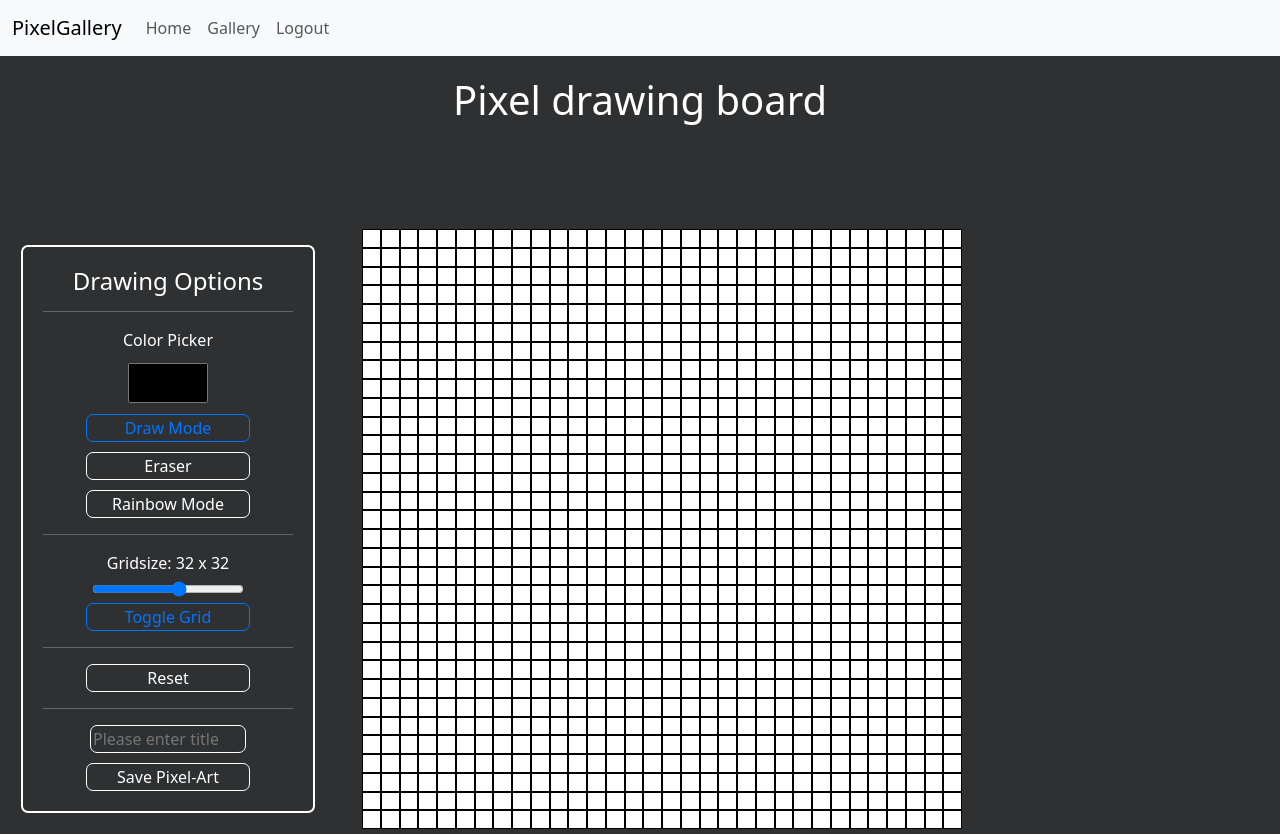
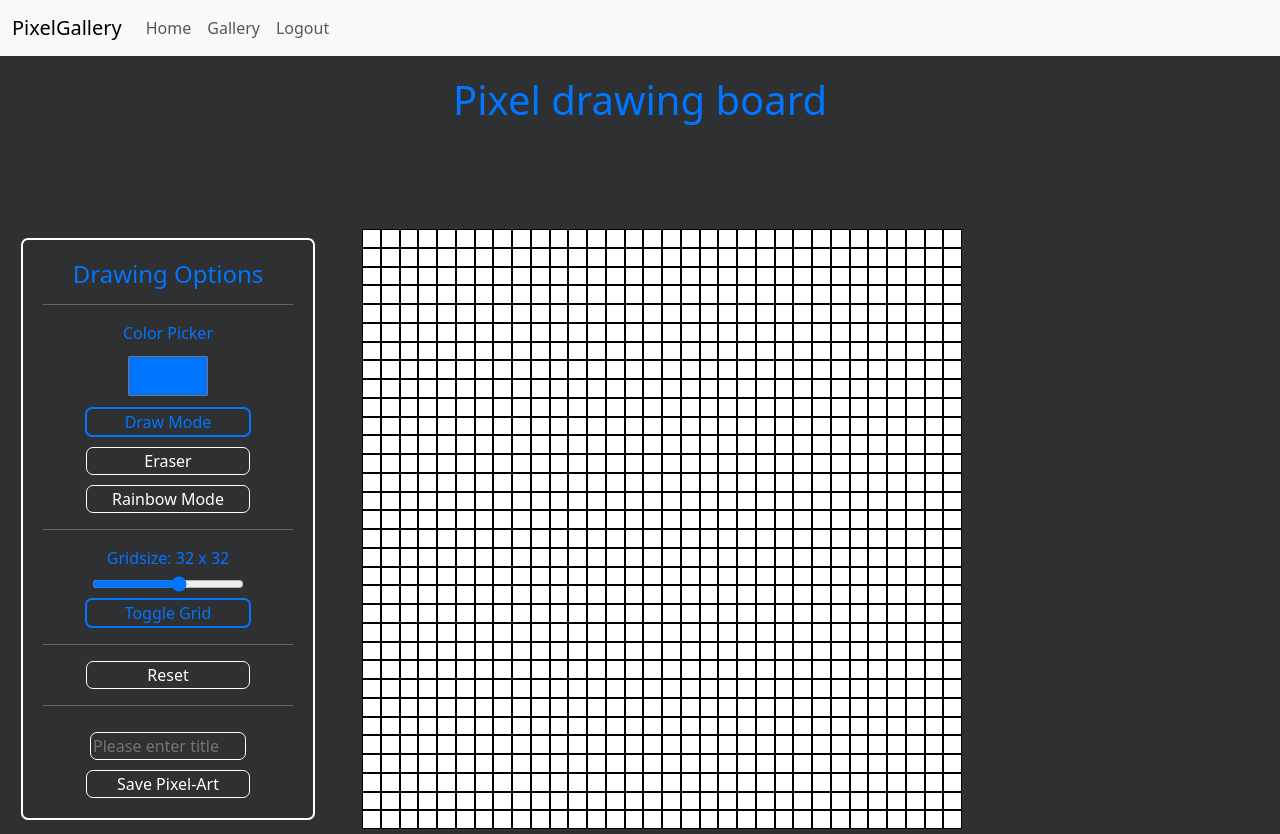
Before and after one commit to ags1709/cs50-final-project, a Flask app: page / in a window 1280 px wide. Run offline with Flask 3, Linux system fonts and the light colour scheme; the visitor is signed in with stand-in values (Sample User, id 1); parts of the project's set-up code (start-up, migrations or seed data) failed here and were passed over.

Commit message:
Update style of index page

```diff
--- a/webapp/static/index_script.js
+++ b/webapp/static/index_script.js
@@ -44,9 +44,15 @@ saveButton.addEventListener("click", (e) => {
     }
 });
 
+// Enable color selection
+let colorPicker = document.getElementById("colorPicker")
+let drawingColor = colorPicker.value
+colorPicker.addEventListener("change", (e) => {
+    drawingColor = colorPicker.value
+})
 let drawMode = "color"
+
 // Enable coloring pixels by clicking
-let drawingColor = "#000000"
 canvas.addEventListener("mousedown", (e) => {
     e.preventDefault()
     if (e.target.classList.contains("pixel")) {
@@ -59,11 +65,6 @@ canvas.addEventListener("mouseover", (e) => {
     if (e.buttons === 1 && e.target.classList.contains("pixel")) {
         drawPixel(e.target)
     }
-})
-// Enable color selection
-let colorPicker = document.getElementById("colorPicker")
-colorPicker.addEventListener("change", (e) => {
-    drawingColor = colorPicker.value
 })
 
 // Make draw modes mutually exclusive
--- a/webapp/static/index_style.css
+++ b/webapp/static/index_style.css
@@ -14,15 +14,14 @@
 body {
     font-size: 16;
     text-align: center;
-    /* background-color: white; */
     background-color: var(--theme-dark);
-    color: white;
+    color: var(--theme-light-blue)
 }
 
 h1 {
     margin: 20px 0 100px 0;
-    /* color: var(--theme-dark) */
     color: white;
+    color: var(--theme-light-blue)
 }
 
 #content-container {
@@ -34,11 +33,11 @@ h1 {
 #canvas {
     border: 5px solid var(--theme-dark);
     display: grid;
-    /* padding: 10px; */
 }
 
 #sidebar-title {
     margin: 0 0 0 0;
+    color: var(--theme-light-blue)
 }
 
 #sidebar-left {
@@ -49,7 +48,6 @@ h1 {
     padding: 20px;
     background-color: var(--theme-dark);
     border: 2px solid white;
-    /* border: 1px solid var(--theme-blue); */
     border-radius: 7px;
 
 }
@@ -92,15 +90,10 @@ h1 {
     margin: 0 0 0 0;
 }
 
-#title {
-    margin: 0 0 0 0;
-}
-
 hr {
     width: 100%;
     height: 1px;
     background-color: white;
-    color: white;
     border: none;
 }
 
@@ -110,7 +103,7 @@ hr {
 .active {
     background-color: var(--theme-dark);
     color: var(--theme-light-blue);
-    border: 1px solid var(--theme-light-blue)
+    border: 2px solid var(--theme-light-blue)
 }
 
 .alert {
--- a/webapp/templates/index.html
+++ b/webapp/templates/index.html
@@ -12,7 +12,7 @@
         <h4 id="sidebar-title">Drawing Options</h4>
         <hr>
         <label for="colorPicker">Color Picker</label>
-        <input id="colorPicker" type="color" class="sidebar-item">
+        <input id="colorPicker" type="color" class="sidebar-item" value="#0075FF">
         <button id="color" class="draw-modes active sidebar-item">Draw Mode</button>
         <button id="erase" class="draw-modes sidebar-item">Eraser</button>
         <button id="rainbow" class="draw-modes sidebar-item">Rainbow Mode</button>
```
